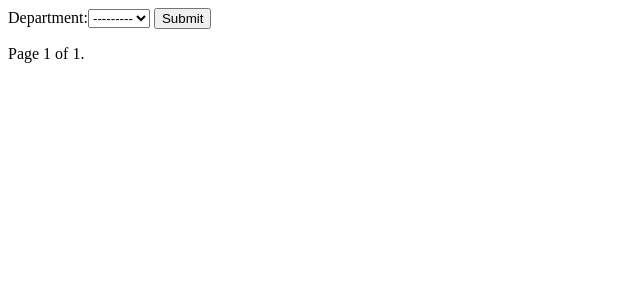
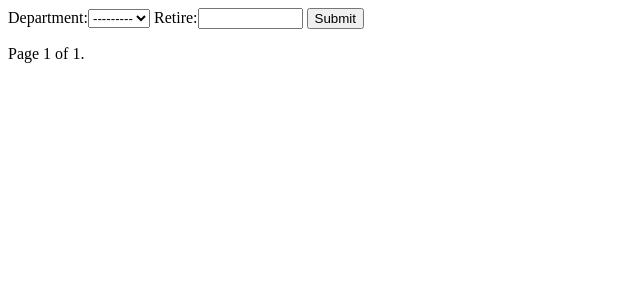
Before and after one commit to revalle88/pythonTest, a Django app: page /testapp/employees/ in a window 1280 px wide. Shown: the top 300 px of the page, without its empty margins (0-640 px from the left). Run offline with Django 3.2, Linux system fonts and the light colour scheme; data that the repository does not hold is empty.

Commit message:
retire date filter

```diff
--- a/testapp/forms.py
+++ b/testapp/forms.py
@@ -1,6 +1,8 @@
 from django import forms
 from .models import Department
+from django.contrib.admin.widgets import AdminDateWidget
 
 class DepartmentForm(forms.Form):
 	departments = Department.objects.all()
 	department = forms.ModelChoiceField(queryset = departments)
+	retire = forms.DateField(widget = AdminDateWidget())
--- a/testapp/views.py
+++ b/testapp/views.py
@@ -35,7 +35,11 @@ class PersonListView(generic.ListView):
 			person_list = person_list.filter(
 				department = department_val,
 			)
-
+		if self.request.GET.get('retire'):
+			retire_val = self.request.GET.get('retire')
+			person_list = person_list.filter(
+				retireDate = retire_val,
+			)
 		'''
 		form = DepartmentForm()
 		if form.is_valid():
```
Also changed, not shown: testapp/templates/people.html (+11 -0 lines).
